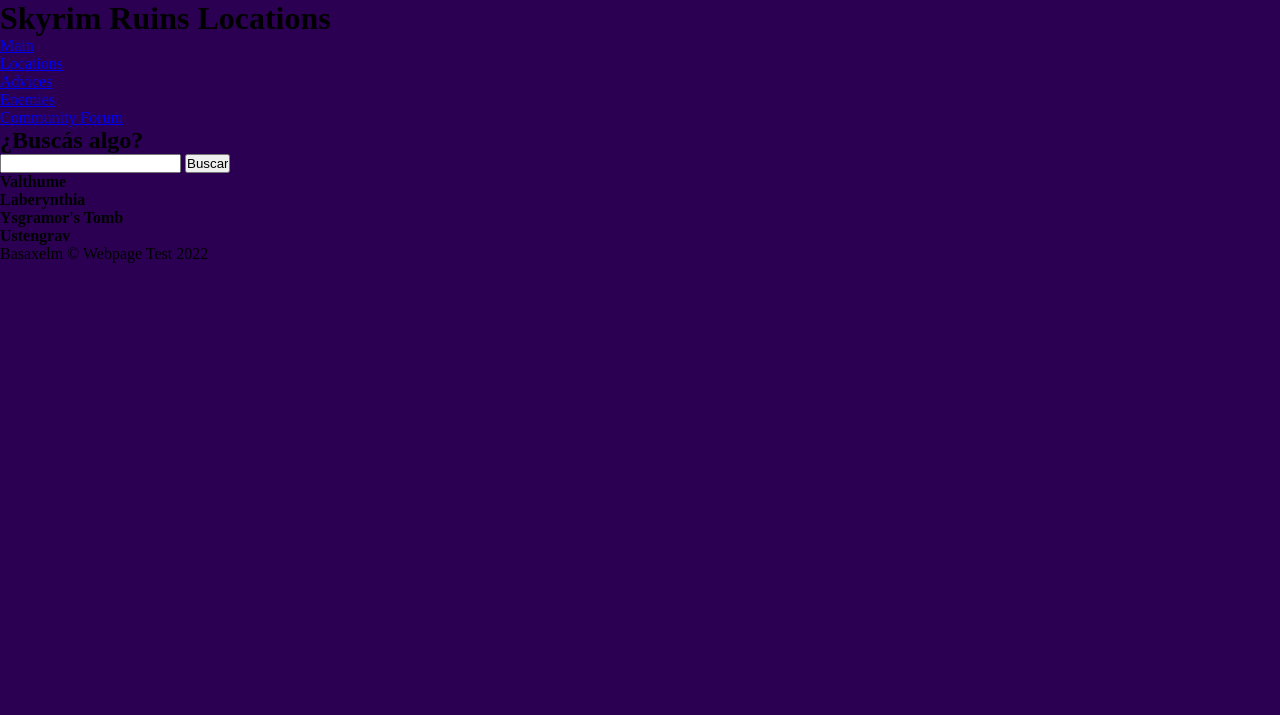
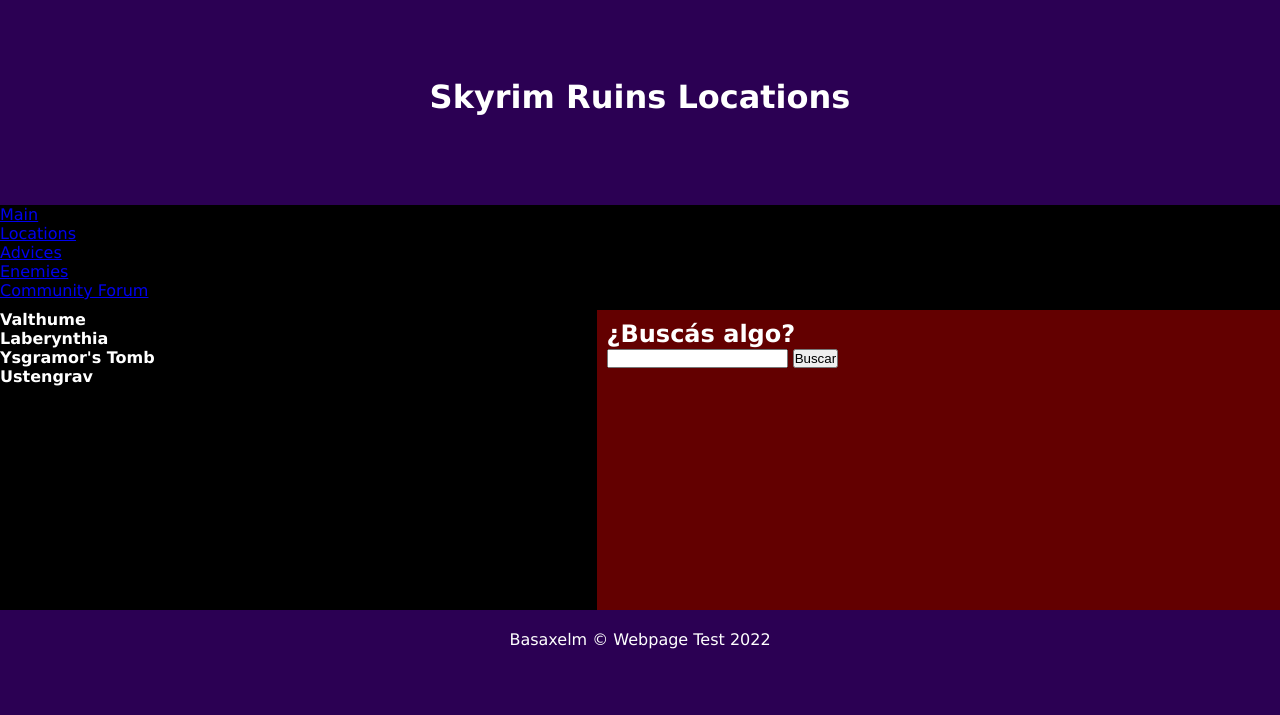
Before and after one commit to basaxelm/css-grid-review, a plain HTML site: page index.html in a window 1280 px wide. Drawn offline with Linux system fonts and the light colour scheme.

Commit message:
Add some visual details

```diff
--- a/styles.css
+++ b/styles.css
@@ -5,8 +5,63 @@
 
 body{
     background: rgb(43, 0, 83);
+    font-family: 'Lucida Sans', 'Lucida Sans Regular', 'Lucida Grande', 'Lucida Sans Unicode', Geneva, Verdana, sans-serif;
 }
 
 .mainhead{
-    display: grid;
+    display: grid; /* Con esto especificamos que vamos a usar grid-layout para diseñar */
+    grid-template-columns: auto auto; /* Permite determinar el tamaño de las columnas, y
+    la cantidad de acuerdo a la cantidad de parámetros */
+    grid-template-rows: 40% auto auto 20%; /* Lo mismo que lo anterior, pero aplicado a las filas */
+    grid-template-areas: "header header"
+                         "navmenu navmenu"
+                         "container1 sidemenu"
+                         "footp footp";
+                         /* Esto permite ubicar los elementos de acuerdo a un nombre.
+                            La cantidad de espacios debe ser igual en todas las líneas.
+                            Se respetará un orden descendente.
+                            Tras esto, se debe aplicar grid-area a los elementos con su correspondiente
+                            nombre. */
 }
+
+.header{
+    grid-area: header;
+    color: white;
+    display: flex;
+    flex-flow: row nowrap;
+    justify-content: center;
+    align-items: center;
+    padding-bottom: 10px;
+}
+
+.navmenu{
+    grid-area: navmenu;
+    background: black;
+    display: flex;
+    flex-flow: column nowrap;
+    align-content: center;
+    padding-bottom: 10px;
+}
+
+.sidemenu{
+    grid-area: sidemenu;
+    background: rgb(99, 0, 0);
+    padding-left: 10px;
+    padding-top: 10px;
+    color: white;
+}
+
+.container1{
+    grid-area: container1;
+    background: black;
+    color: white;
+    min-height: 300px;
+}
+
+.footp{
+    grid-area: footp;
+    padding: 20px;
+    color: white;
+    font-size: 100%;
+    text-align: center;
+}
```
